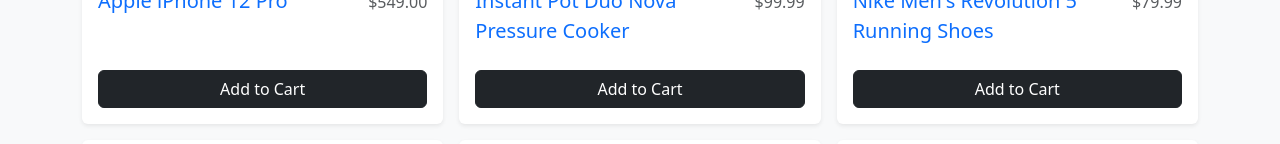
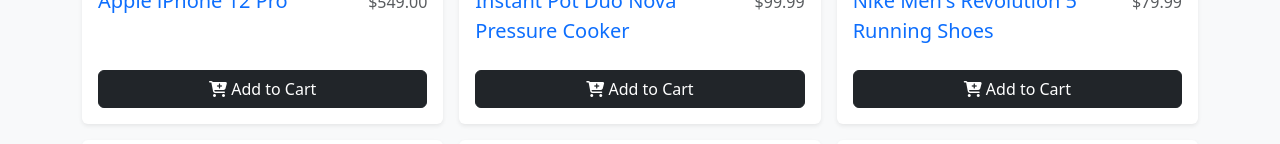
Before and after one commit to TheNewC0der-24/SwiftCart-REACT, a React (Vite) app: page /store in a window 1280 px wide. Shown: the part 466-610 px from the top of the page. Built offline with nearby package versions, Linux system fonts and the light colour scheme.

Commit message:
Replace text into icons

```diff
--- a/src/Components/StoreItems.tsx
+++ b/src/Components/StoreItems.tsx
@@ -31,19 +31,25 @@
                 </div>
                 <div className="mt-auto">
                     {quantity === 0 ? (
-                        <Button variant="dark" className="w-100" onClick={() => increaseCartQuantity(id)}>Add to Cart</Button>
+                        <Button variant="dark" className="w-100" onClick={() => increaseCartQuantity(id)}>
+                            <i className="fa-solid fa-cart-plus"></i> Add to Cart
+                        </Button>
                     ) : (
                         <div className="d-flex align-items-center flex-column" style={{ gap: "0.5rem" }}>
                             <div className="d-flex justify-content-center align-items-center" style={{ gap: "0.5rem" }}>
-                                <Button variant="danger" onClick={() => decreaseCartQuantity(id)}>-</Button>
+                                <Button variant="danger" onClick={() => decreaseCartQuantity(id)}>
+                                    <i className="fa-solid fa-minus"></i>
+                                </Button>
                                 <div>
                                     <span className="fs-3">{quantity}</span> in cart
                                 </div>
                                 <Button variant="success" onClick={() => increaseCartQuantity(id)}>
-                                    +
+                                    <i className="fa-solid fa-plus"></i>
                                 </Button>
                             </div>
-                            <Button variant="warning" onClick={() => removeFromCart(id)}>Remove</Button>
+                            <Button variant="warning" onClick={() => removeFromCart(id)}>
+                                <i className="fa-solid fa-trash"></i> Remove
+                            </Button>
                         </div>
                     )}
                 </div>
```
